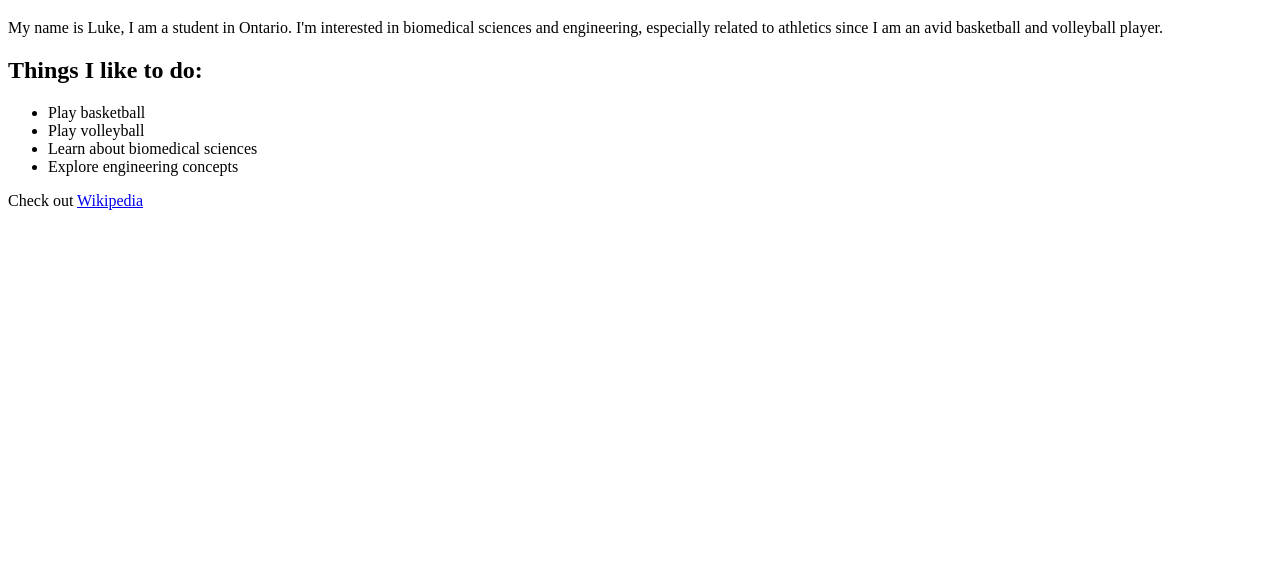
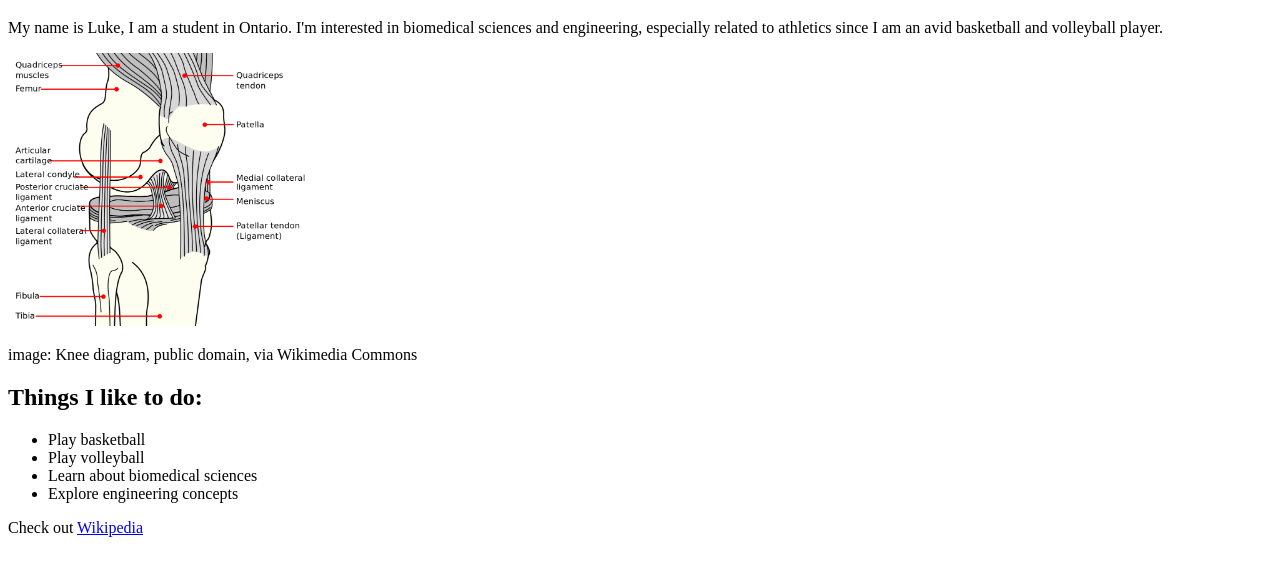
Before and after one commit to lukie0801/lukie0801.github.io, a plain HTML site: page index.html in a window 1280 px wide. Shown: the part 61-632 px from the top of the page. Drawn offline with Linux system fonts and the light colour scheme.

Commit message:
Insert knee diagram image into index.html
Added an image of a knee diagram with attribution.

```diff
--- a/index.html
+++ b/index.html
@@ -8,6 +8,8 @@
 <body>
  <h1>Luke</h1>
 <p>My name is Luke, I am a student in Ontario. I'm interested in biomedical sciences and engineering, especially related to athletics since I am an avid basketball and volleyball player. </p>
+<img src="knee_diagram.png.png" alt ="Diagram of a knee joint" width="300">
+<p>image: Knee diagram, public domain, via Wikimedia Commons</p>
 <h2>Things I like to do:</h2>
 <ul>
     <li>Play basketball</li>
```
